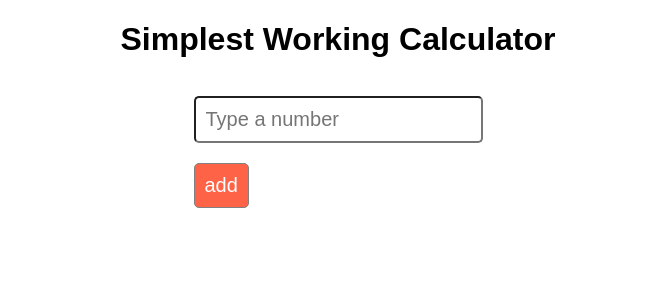
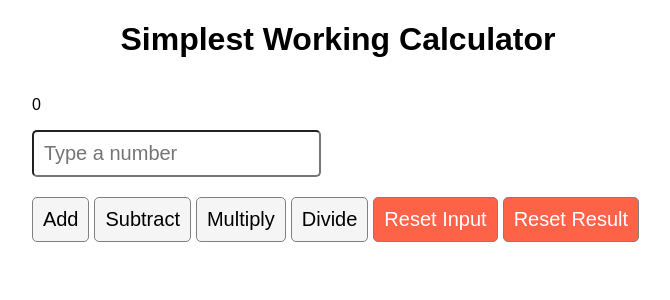
Before and after one commit to Tamana543/Calculator_react-miniApp, a React (Create React App) app in the folder my-calculator/: page / in a window 1280 px wide. Shown: the top 300 px of the page, without its empty margins (302-972 px from the left). Built offline with nearby package versions, Linux system fonts and the light colour scheme.

Commit message:
Functionalities Updated

```diff
--- a/my-calculator/src/App.js
+++ b/my-calculator/src/App.js
@@ -15,23 +15,27 @@ function App() {
   };
 
   function minus(e) {
-  	// Add the code for the minus function
+    e.preventDefault();
+    setResult((prevResult) => prevResult - Number(inputRef.current.value));
   };
 
   function times(e) {
-    // Add the code for the plus function
+    e.preventDefault();
+    setResult((prevResult) => prevResult * Number(inputRef.current.value));
   };
 
   function divide(e) {
-    // Add the code for the divide function
+
   };
 
   function resetInput(e) {
-    // Add the code for the resetInput function
+    e.preventDefault();
+    inputRef.current.value = "";
   };
 
   function resetResult(e) {
-  	// Add the code for the resetResult function
+  	e.preventDefault();
+    setResult(0);
   };
 
   return (
@@ -41,7 +45,7 @@ function App() {
       </div>
       <form>
         <p ref={resultRef}>
-          {/* add the value of the current total */}
+        {result}
         </p>
         <input
           pattern="[0-9]"
@@ -49,12 +53,12 @@ function App() {
           type="number"
           placeholder="Type a number"
         />
-        <button onClick={plus}>add</button>
-        {/* Add the subtract button */}
-        {/* Add the multiply button */}
-        {/* Add the divide button */}
-        {/* Add the resetInput button */}
-        {/* Add the resetResult button */}
+        <button onClick={plus}>Add</button>
+        <button onClick={minus}>Subtract</button>
+        <button onClick={times}>Multiply</button>
+        <button onClick={divide}>Divide</button>
+        <button onClick={resetInput}>Reset Input</button>
+        <button onClick={resetResult}>Reset Result</button>
       </form>
     </div>
   );
```
